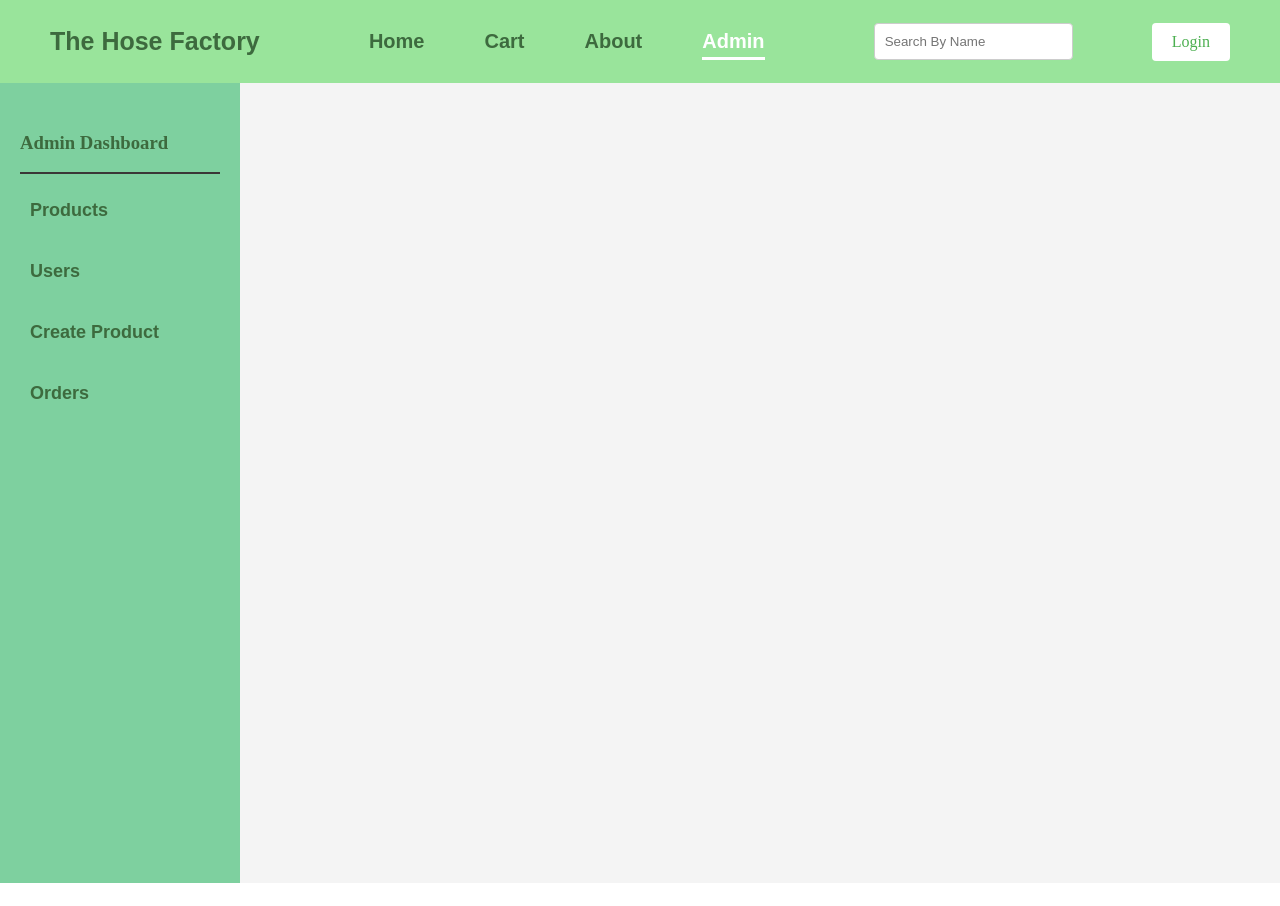
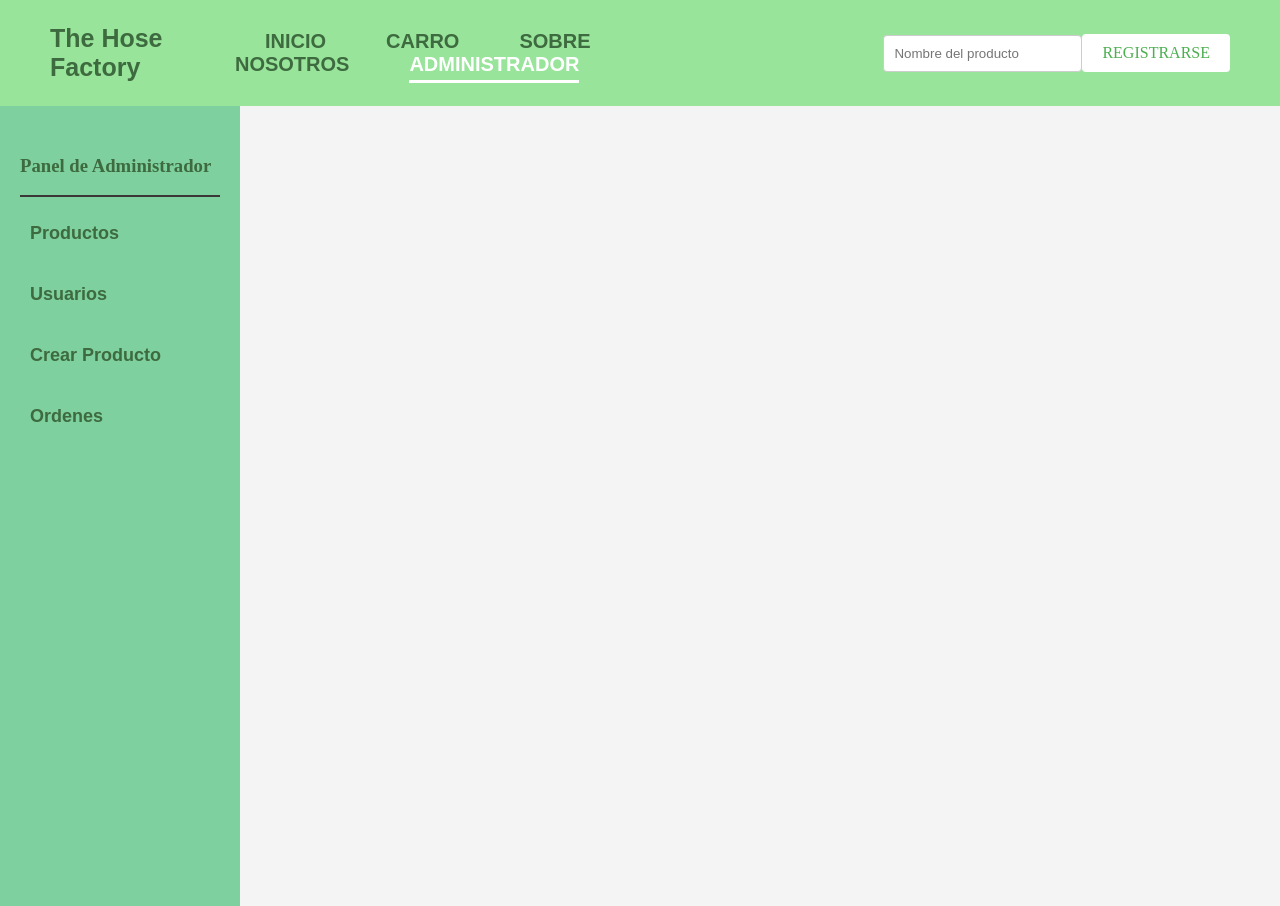
Before and after one commit to Uristides/PF-Mangueras-F, a React (Vite) app in the folder Client/: page /admin in a window 1280 px wide. Before the commit the page ends 883 px from the top, so only its background shows below. Built offline with nearby package versions, Linux system fonts and the light colour scheme.

Commit message:
Correccion y Traduccion a espanol

```diff
--- a/Client/src/components/Admin/Edit/EditItem.jsx
+++ b/Client/src/components/Admin/Edit/EditItem.jsx
@@ -5,7 +5,7 @@ const EditItem = ()=>{
     return(
         <div>
             <div>
-                Edit Item
+                Editar Item
             </div>
         </div>
     )
--- a/Client/src/components/Admin/Products/ProductItem.jsx
+++ b/Client/src/components/Admin/Products/ProductItem.jsx
@@ -13,10 +13,10 @@ const ProductItem = (props) => {
             <p>{name}</p>
             <p>{brand}</p>
             <p>{type}</p>
-            <p>${price}</p>
+            <p>{price}$</p>
             <p>{stock}</p>
             {<p style={{color: available ? 'green': 'red'}}>{String(available)}</p>}
-            <p>Edit</p>
+            <p>Editar</p>
         </div>
     );
 };
--- a/Client/src/components/Admin/Products/Products.jsx
+++ b/Client/src/components/Admin/Products/Products.jsx
@@ -12,8 +12,6 @@ const Products = () => {
 
     const dispatch = useDispatch();
 
-    console.log("Mangueras: ", mangueras);
-
     useEffect(() => {
         setProducts(mangueras);
     }, [mangueras]);
@@ -26,17 +24,15 @@ const Products = () => {
 
     return (
         <div>
-            <div>Products Component here</div>
-
             <div className={styles.productList}>
             <div className={styles.productHeader}>
                     <p>ID</p>
-                    <p>Name</p>
-                    <p>Brand</p>
-                    <p>Type</p>
-                    <p>Price</p>
-                    <p>Stock</p>
-                    <p>Available</p>
+                    <p>Nombre</p>
+                    <p>Marca</p>
+                    <p>Tipo</p>
+                    <p>Precio</p>
+                    <p>Existencia</p>
+                    <p>Disponible</p>
                     <p> </p>
                 </div>
                 {products?.map((mang) => (
--- a/Client/src/components/Admin/Sidebar/Sidebar.jsx
+++ b/Client/src/components/Admin/Sidebar/Sidebar.jsx
@@ -12,25 +12,25 @@ const Sidebar = () => {
                         <Link
                             to='products'
                             className={styles.links}
-                        >Products</Link>
+                        >Productos</Link>
                     </li>
                     <li className={pathname === "/admin/users" ? styles.active : ""}>
                         <Link
                             to='users'
                             className={styles.links}
-                        >Users</Link>
+                        >Usuarios</Link>
                     </li>
                     <li className={pathname === "/admin/create-product" ? styles.active : ""}>
                         <Link
                             to='create-product'
                             className={styles.links}
-                        >Create Product</Link>
+                        >Crear Producto</Link>
                     </li>
                     <li className={pathname === "/admin/orders" ? styles.active : ""}>
                         <Link
                             to='orders'
                             className={styles.links}
-                        >Orders</Link>
+                        >Ordenes</Link>
                     </li>
 
                 </ul>
--- a/Client/src/components/Cards/Cards.jsx
+++ b/Client/src/components/Cards/Cards.jsx
@@ -1,3 +1,71 @@
+// import { useEffect, useState } from 'react';
+// import { useDispatch, useSelector } from 'react-redux';
+// import Card from '../Card/Card';
+// import styles from './Cards.module.css';
+// import { fetchItems } from '../../redux/itemsSlice';
+
+// const Cards = ({ filters, sortOption, searchQuery }) => {
+//   const [products, setProducts] = useState([]);
+//   const [currentPage, setCurrentPage] = useState(0);
+//   const itemsPerPage = 4;
+
+//   const dispatch = useDispatch();
+//   const mangueras = useSelector((state) => state.items.items);
+//   const status = useSelector((state) => state.items.status);
+
+//   // Fetch items when status is 'idle'
+//   useEffect(() => {
+//     if (status === 'idle') {
+//       dispatch(fetchItems());
+//     }
+//   }, [status, dispatch]);
+
+//   // Handle updates to products based on filters, sortOption, searchQuery, and mangueras
+//   useEffect(() => {
+//     setProducts(
+//       mangueras.slice(
+//         currentPage * itemsPerPage,
+//         (currentPage + 1) * itemsPerPage
+//       )
+//     );
+//   }, [mangueras, filters, sortOption, searchQuery, currentPage, itemsPerPage]);
+
+//   const restart = () => {
+//     setCurrentPage(0);
+//   };
+
+//   const nextPage = () => {
+//     setCurrentPage((prevPage) => prevPage + 1);
+//   };
+
+//   const prevPage = () => {
+//     setCurrentPage((prevPage) => prevPage - 1);
+//   };
+
+//   return (
+//     <section className={styles.section}>
+//       <article className={styles.Card}>
+//         {products.map((mang) => (
+//           <Card key={mang.id} id={mang.id} data={mang} />
+//         ))}
+//       </article>
+//       <article className={styles.pagination}>
+//         <button onClick={prevPage} className={styles.button}>
+//           ⬅️ Anterior
+//         </button>
+//         <button onClick={restart} className={styles.refresh}>
+//           {currentPage}
+//         </button>
+//         <button onClick={nextPage} className={styles.button}>
+//           Siguiente ➡️
+//         </button>
+//       </article>
+//     </section>
+//   );
+// };
+
+// export default Cards;
+
 import { useEffect, useState } from 'react';
 import { useDispatch, useSelector } from 'react-redux';
 import Card from '../Card/Card';
@@ -11,7 +79,6 @@ const Cards = ({ filters, sortOption, searchQuery }) => {
 
   const dispatch = useDispatch();
   const mangueras = useSelector((state) => state.items.items);
-  console.log("Mangueras Cards: ", mangueras)
   const status = useSelector((state) => state.items.status);
 
   // Fetch items when status is 'idle'
@@ -23,24 +90,28 @@ const Cards = ({ filters, sortOption, searchQuery }) => {
 
   // Handle updates to products based on filters, sortOption, searchQuery, and mangueras
   useEffect(() => {
+    const filteredAndSortedItems = mangueras
+
     setProducts(
-      mangueras.slice(
+      filteredAndSortedItems.slice(
         currentPage * itemsPerPage,
         (currentPage + 1) * itemsPerPage
       )
     );
   }, [mangueras, filters, sortOption, searchQuery, currentPage, itemsPerPage]);
 
+  const totalPages = Math.ceil(mangueras.length / itemsPerPage);
+
   const restart = () => {
     setCurrentPage(0);
   };
 
   const nextPage = () => {
-    setCurrentPage((prevPage) => prevPage + 1);
+    setCurrentPage((prevPage) => Math.min(prevPage + 1, totalPages - 1));
   };
 
   const prevPage = () => {
-    setCurrentPage((prevPage) => prevPage - 1);
+    setCurrentPage((prevPage) => Math.max(prevPage - 1, 0));
   };
 
   return (
@@ -51,14 +122,14 @@ const Cards = ({ filters, sortOption, searchQuery }) => {
         ))}
       </article>
       <article className={styles.pagination}>
-        <button onClick={prevPage} className={styles.button}>
-          ⬅️ Previous
+        <button onClick={prevPage} className={styles.button} disabled={currentPage === 0}>
+          ⬅️ Anterior
         </button>
         <button onClick={restart} className={styles.refresh}>
           {currentPage + 1}
         </button>
-        <button onClick={nextPage} className={styles.button}>
-          Next ➡️
+        <button onClick={nextPage} className={styles.button} disabled={currentPage >= totalPages - 1}>
+          Siguiente ➡️
         </button>
       </article>
     </section>
--- a/Client/src/components/Detail/Detail.jsx
+++ b/Client/src/components/Detail/Detail.jsx
@@ -44,7 +44,7 @@ const Detail = () => {
             <h1>{product.name}</h1>
             <p>{product.brand}</p>
             <hr/>
-            <h3>$ {product.price}.00</h3>
+            <h3>$ {product.price}</h3>
             <hr/>
             <p>Marca: {product.brand}</p>
             <p>Diametro: {product.diameter}cm</p>
@@ -53,7 +53,7 @@ const Detail = () => {
             </div>
 
             <div className={styles.moneyContainer}>
-                <h2>$: {product.price}</h2>
+                <h2>{product.price} $</h2>
                 {product.available === true ? (
                     <p style={{color: 'green'}}><strong>Disponible</strong></p>
                     ): (<p style={{color: 'red'}}><strong>No Disponible</strong></p>)}
--- a/Client/src/components/Filters/Filters.jsx
+++ b/Client/src/components/Filters/Filters.jsx
@@ -35,16 +35,16 @@ const Filters = () => {
         onChange={handleFilterChange}
         className={styles.select}
       >
-        <option value="">Select Type:</option>
-        <option value="Domestico">Domestic</option>
+        <option value="">Tipos:</option>
+        <option value="Domestico">Domestico</option>
         <option value="Jardineria">Jardineria</option>
-        <option value="Agricultura">Agricultura</option>
+        <option value="Agricultura">Agricola</option>
       </select>
       <input
         type="number"
         name="price"
         onChange={handleFilterPrice}
-        placeholder="Search by maximum price:"
+        placeholder="Rango de precio"
         className={styles.input}
       />
       <Sort />
--- a/Client/src/components/Navbar/Navbar.jsx
+++ b/Client/src/components/Navbar/Navbar.jsx
@@ -38,7 +38,7 @@ const Navbar = ({ sesion }) => {
           to="/"
           className={`${styles.links} ${pathname === "/" ? styles.active : ""}`}
         >
-          Home
+          INICIO
         </Link>
         <Link
           to="/cart"
@@ -46,7 +46,7 @@ const Navbar = ({ sesion }) => {
             pathname === "/cart" ? styles.active : ""
           }`}
         >
-          Cart
+          CARRO
         </Link>
         <Link
           to="/about"
@@ -54,7 +54,7 @@ const Navbar = ({ sesion }) => {
             pathname === "/about" ? styles.active : ""
           }`}
         >
-          About
+          SOBRE NOSOTROS
         </Link>
         <Link
           to="/admin"
@@ -62,13 +62,13 @@ const Navbar = ({ sesion }) => {
             pathname === "/admin" ? styles.active : ""
           }`}
         >
-          Admin
+          ADMINISTRADOR
         </Link>
       </div>
       <SearchBar />
       {!user ? (
         <Link to="/login" className={styles.loginButton}>
-          Login
+          REGISTRARSE
         </Link>
       ) : (
         <button onClick={logout}> logout </button>
--- a/Client/src/components/SearchBar/SearchBar.jsx
+++ b/Client/src/components/SearchBar/SearchBar.jsx
@@ -18,7 +18,7 @@ const SearchBar = () => {
       type='text'
       name='search'
       className={styles.search}
-      placeholder='Search By Name'
+      placeholder='Nombre del producto'
       onChange={handleSearchChange}
     />
   );
--- a/Client/src/views/admin/Dashboard.jsx
+++ b/Client/src/views/admin/Dashboard.jsx
@@ -11,7 +11,7 @@ const Dashboard = ()=>{
     return(
         <div className={styles.adminDashboard}>
             <div className={styles.sidebar}>
-                <h3 style={{color: '#3d6a3e'}}>Admin Dashboard</h3>
+                <h3 style={{color: '#3d6a3e'}}>Panel de Administrador</h3>
                 <hr className={styles.hrTag}/>
                 <Sidebar/>
             </div>
```
Also changed, not shown: 1 other file (tests, documents, lock files or other folders).
